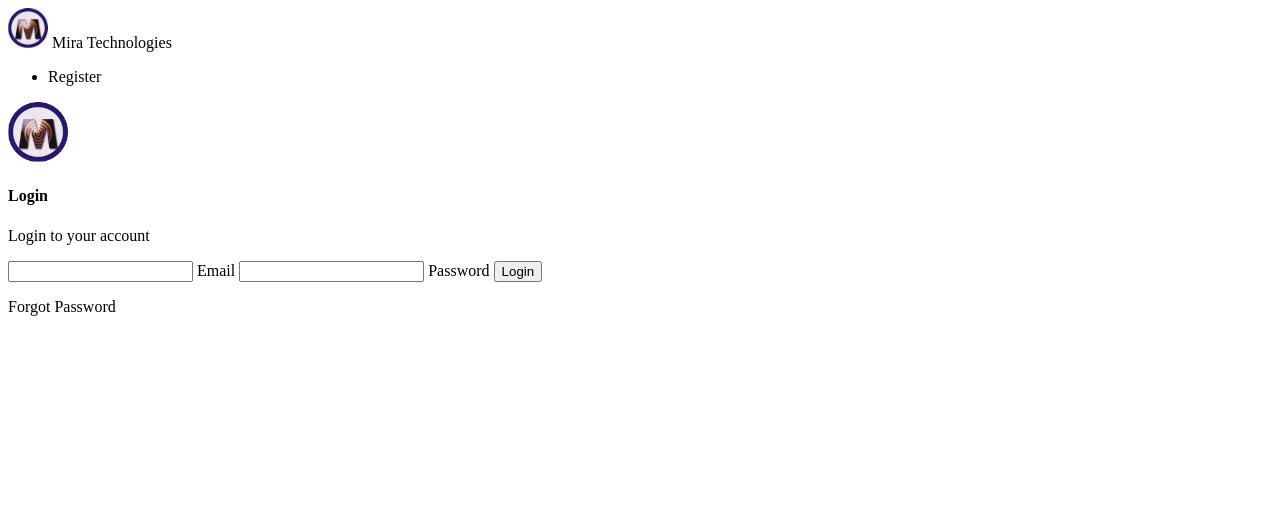
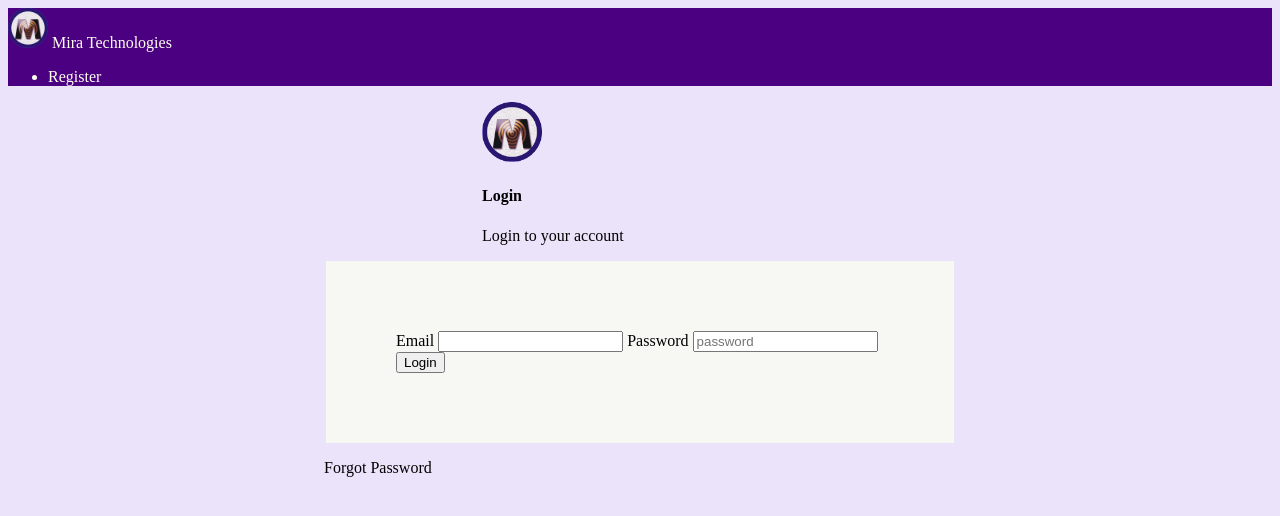
Before and after one commit to omorich1/MIRA-TECHNOLOGIES-LOGGING-PAGE, a plain HTML site: page index.html in a window 1280 px wide. Drawn offline with Linux system fonts and the light colour scheme.

Commit message:
css styling

```diff
--- a/index.html
+++ b/index.html
@@ -10,10 +10,10 @@
 <body class="login-body">
 	<header>
 	<nav>
-	<div>
+	<div style="background-color: indigo; color: ivory;" >
 	<img class="responsive-img"
           src="./miraicon.png" alt="Mira technologies logo"
-          width="40px"> Mira Technologies</a>
+          width="40px" > Mira Technologies</a>
 	<ul >
 	<li> Register</li>
 	</ul>
@@ -27,10 +27,12 @@
             <p>Login to your account</p>
           </div>
 	<form id="login-form">
-	<input id="email" name="email" type="text" autocomplete="email">
-	<label for="email">Email</label>
-	<input id="password" name="password" type="password" 		autocomplete="current-password">
-	<label for="password">Password</label>
+
+    <label for="email">Email</label>
+    <input id="email" name="email" type="text" autocomplete="email">
+    <label for="password">Password</label>
+    <input id="password" name="password" type="password" 	placeholder="password"	autocomplete="current-password">
+
 	<button id="login-btn" class="btn waves-effect waves-light indigo 	darken-4" type="submit" name="action">Login
 	</button>
 	</form>
--- a/style.css
+++ b/style.css
@@ -0,0 +1,28 @@
+.center-align{
+    margin: auto;
+    width: 50%
+    }
+.nav{
+
+}
+.container{
+    margin: auto;
+    width: 50%;
+
+
+}
+#login-form{
+    margin: 20px;
+    background-color: rgb(247, 247, 243);
+    padding: 70px;
+    text-decoration: none;
+    margin: 4px 2px;
+
+}
+.login-body{
+    background-color: rgb(235, 227, 250);
+}
+#pass{
+    margin: auto;
+    width: 50%;
+}
```
